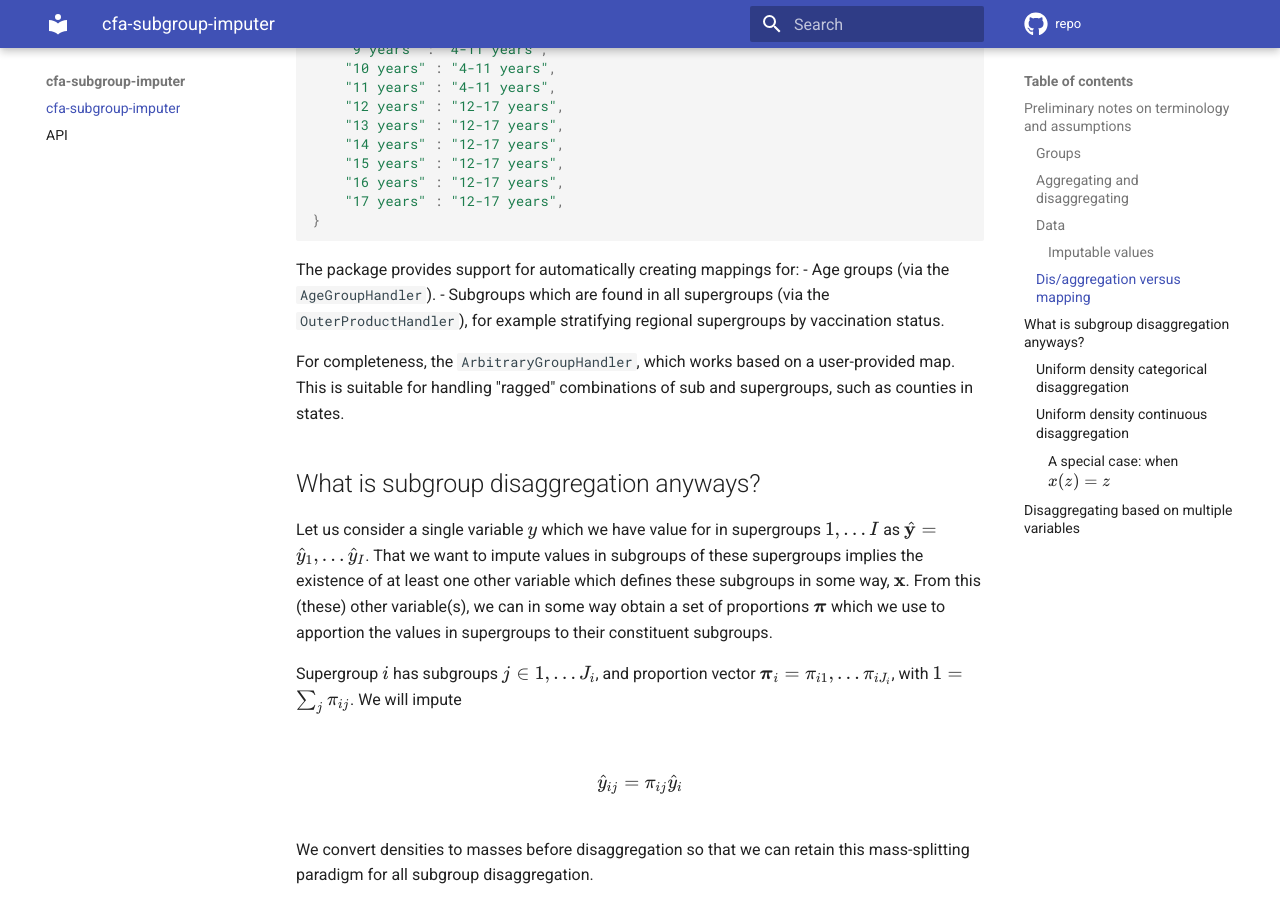
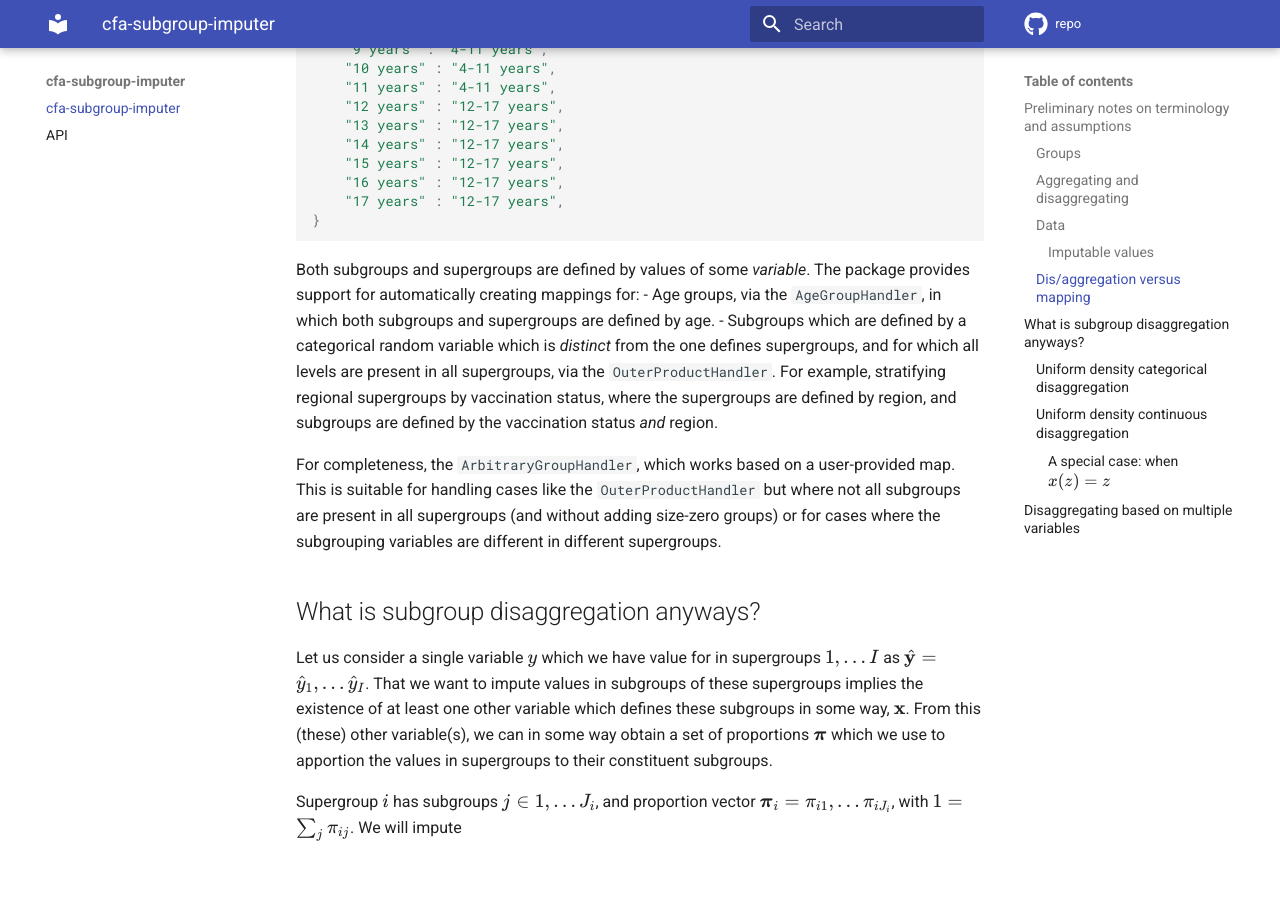
Before and after one commit to CDCgov/cfa-subgroup-imputer, an MkDocs documentation site: the page built from docs/index.md, in a window 1280 px wide and 900 px high, scrolled down 2660 px. Built offline with MkDocs 1.6.1 and Material for MkDocs 9.7.7, drawn with Linux system fonts in a browser that asks for light colours; comment, search, counter and statistics services are not loaded.

Commit message:
categories aren't groups

````diff
--- a/docs/index.md
+++ b/docs/index.md
@@ -107,12 +107,13 @@ sub_to_super = {
 }
 ```
 
+Both subgroups and supergroups are defined by values of some _variable_.
 The package provides support for automatically creating mappings for:
-- Age groups (via the `AgeGroupHandler`).
-- Subgroups which are found in all supergroups (via the `OuterProductHandler`), for example stratifying regional supergroups by vaccination status.
+- Age groups, via the `AgeGroupHandler`, in which both subgroups and supergroups are defined by age.
+- Subgroups which are defined by a categorical random variable which is _distinct_ from the one defines supergroups, and for which all levels are present in all supergroups, via the `OuterProductHandler`. For example, stratifying regional supergroups by vaccination status, where the supergroups are defined by region, and subgroups are defined by the vaccination status _and_ region.
 
 For completeness, the `ArbitraryGroupHandler`, which works based on a user-provided map.
-This is suitable for handling "ragged" combinations of sub and supergroups, such as counties in states.
+This is suitable for handling cases like the `OuterProductHandler` but where not all subgroups are present in all supergroups (and without adding size-zero groups) or for cases where the subgrouping variables are different in different supergroups.
 
 ## What is subgroup disaggregation anyways?
 
````
